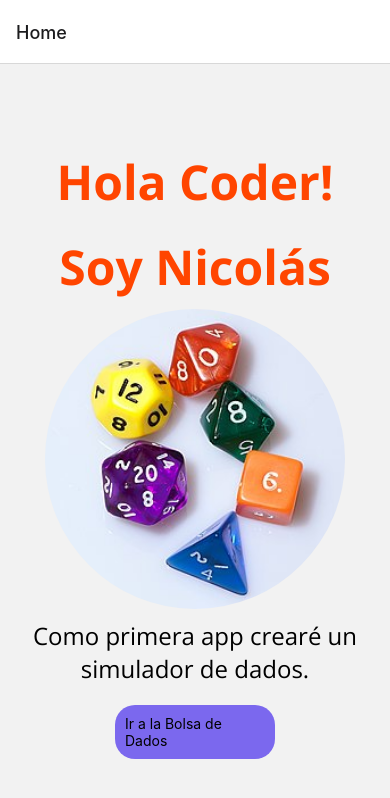
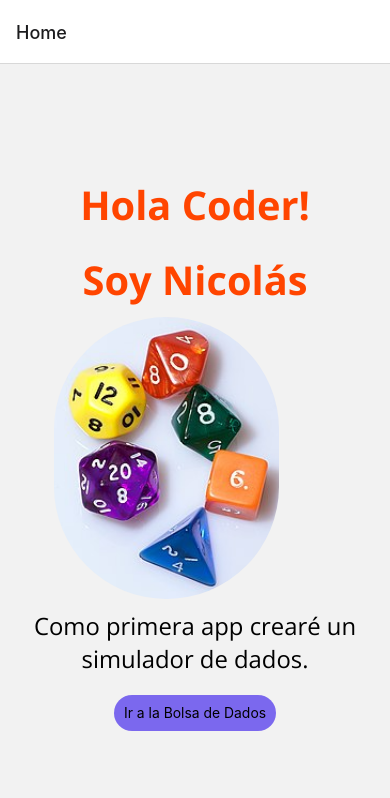
Before and after one commit to Nikkun13/androidApp, a React Native app: screen / in a window 390 px wide. Shown: the top 798 px of the page. Built offline with nearby package versions, Linux system fonts and the light colour scheme.

Commit message:
CuartaEntregaV1.5

```diff
--- a/App.js
+++ b/App.js
@@ -1,14 +1,8 @@
 import * as SplashScreen from "expo-splash-screen";
 
-import React, { useEffect, useState } from "react";
+import React, { useEffect } from "react";
 
 import DiceNavigator from "./src/navigators/DiceNavigator";
-// import BolsaScreen from "./src/screens/BolsaScreen";
-// import MenuInicialScreen from "./src/screens/MenuInicialScreen";
-// import ResultadosScreen from "./src/screens/ResultadosScreen";
-import { StatusBar } from "expo-status-bar";
-import { View } from "react-native";
-import { styles } from "./styles";
 import { useFonts } from "expo-font";
 
 SplashScreen.preventAutoHideAsync();
@@ -19,9 +13,6 @@ export default function App() {
     "open-sans-bold": require("./assets/fonts/OpenSans-Bold.ttf"),
     "roboto-bold": require("./assets/fonts/RobotoSlab-Bold.ttf"),
   });
-  // const [bolsa, setBolsa] = useState(true);
-  // const [resultPage, setResultPage] = useState(true);
-  //const [dices, setDices] = useState([]);
 
   useEffect(() => {
     if (fontsLoaded) {
@@ -29,45 +20,8 @@ export default function App() {
     }
   }, [fontsLoaded]);
 
-  // const irBolsa = () => {
-  //   setBolsa(!bolsa);
-  //   setDices([]);
-  // };
-
-  // const irResultados = () => {
-  //   setResultPage(!resultPage);
-  // };
-
   if (!fontsLoaded) {
     return null;
   }
-  return (
-    <DiceNavigator />
-    // <View style={styles.container}>
-    //   <View>
-    //     {bolsa ? (
-    //       <MenuInicialScreen irBolsa={irBolsa} />
-    //     ) : (
-    //       <>
-    //         {resultPage ? (
-    //           <BolsaScreen
-    //             irBolsa={irBolsa}
-    //             irResultados={irResultados}
-    //             dices={dices}
-    //             setDices={setDices}
-    //           />
-    //         ) : (
-    //           <ResultadosScreen
-    //             irBolsa={irBolsa}
-    //             irResultados={irResultados}
-    //             dices={dices}
-    //           />
-    //         )}
-    //       </>
-    //     )}
-    //   </View>
-
-    //   <StatusBar style="auto" />
-    // </View>
-  );
+  return <DiceNavigator />;
 }
--- a/src/components/Button.js
+++ b/src/components/Button.js
@@ -12,7 +12,7 @@ const Button = ({ styleButtonType, onPress, title, disabled }) => {
           onPress={onPress}
           disabled={disabled}
         >
-          <Text>{title}</Text>
+          <Text style={styles.buttonText}>{title}</Text>
         </Pressable>
       ) : (
         <Pressable
@@ -20,7 +20,7 @@ const Button = ({ styleButtonType, onPress, title, disabled }) => {
           onPress={onPress}
           disabled={disabled}
         >
-          <Text>{title}</Text>
+          <Text style={styles.buttonText}>{title}</Text>
         </Pressable>
       )}
     </>
--- a/styles.js
+++ b/styles.js
@@ -1,7 +1,15 @@
+import { Dimensions, StyleSheet } from "react-native";
+
 import Colors from "./src/constants/Colors";
-import { StyleSheet } from "react-native";
+
+const tamanioUno = (40 * Dimensions.get("window").width) / 392;
+const tamanioDos = (24 * Dimensions.get("window").width) / 392;
+const tamanioTres = (16 * Dimensions.get("window").width) / 392;
+const tamanioCuatro = (14 * Dimensions.get("window").width) / 392;
+const tamanioCinco = (20 * Dimensions.get("window").width) / 392;
 
 export const styles = StyleSheet.create({
+  //Estilos referentes a cada Screen
   container: {
     flex: 1,
     backgroundColor: Colors.fondoMenu,
@@ -19,11 +27,19 @@ export const styles = StyleSheet.create({
     alignItems: "center",
     justifyContent: "center",
   },
+  resultPage: {
+    flex: 1,
+    backgroundColor: Colors.fondoResultado,
+    alignItems: "center",
+    justifyContent: "center",
+  },
+
+  //Estilos referentes al texto e imagenes
   textoUno: {
     color: Colors.titulo,
     paddingBottom: 10,
     paddingTop: 10,
-    fontSize: 48,
+    fontSize: tamanioUno,
     textAlign: "center",
     fontFamily: "open-sans-bold",
   },
@@ -31,22 +47,16 @@ export const styles = StyleSheet.create({
     color: Colors.texto,
     paddingBottom: 10,
     paddingTop: 10,
-    fontSize: 24,
+    fontSize: tamanioDos,
     textAlign: "center",
     fontFamily: "open-sans",
   },
   textoTres: {
     color: Colors.texto,
-    fontSize: 16,
+    fontSize: tamanioTres,
     textAlign: "center",
     padding: 10,
     fontFamily: "open-sans",
-  },
-  numeroDado: {
-    color: Colors.texto,
-    fontSize: 14,
-    textAlign: "center",
-    fontFamily: "roboto-bold",
   },
   centrar: {
     alignItems: "stretch",
@@ -55,17 +65,38 @@ export const styles = StyleSheet.create({
     paddingBottom: 10,
   },
   imagen: {
-    height: 300,
-    width: 300,
+    height: Dimensions.get("window").height / 3,
+    minHeight: 200,
+    width: Dimensions.get("window").height / 3,
+    maxWidth: "80%",
+    minWidth: 200,
     borderRadius: 150,
+  },
+  inputContainer: {
+    marginTop: 10,
+    flexDirection: "row",
+    justifyContent: "space-between",
+    alignItems: "center",
   },
   input: {
     width: 150,
     borderBottomColor: "black",
     borderBottomWidth: 1,
-    fontSize: 16,
+    fontSize: tamanioTres,
     textAlign: "center",
     margin: 5,
+  },
+  resultadosTexto: {
+    fontFamily: "roboto-bold",
+    fontSize: tamanioTres,
+  },
+
+  //Estilos referentes a los dados
+  numeroDado: {
+    color: Colors.texto,
+    fontSize: tamanioCuatro,
+    textAlign: "center",
+    fontFamily: "roboto-bold",
   },
   diceContainer: {
     marginTop: 30,
@@ -101,6 +132,13 @@ export const styles = StyleSheet.create({
   colorVeinte: {
     backgroundColor: Colors.dadoVeinte,
   },
+  resultados: {
+    flexDirection: "row",
+    alignItems: "center",
+    paddingHorizontal: 10,
+  },
+
+  //Estilos del Modal
   modalMainView: {
     flex: 1,
     justifyContent: "center",
@@ -124,7 +162,7 @@ export const styles = StyleSheet.create({
   modalTitle: {
     padding: 10,
     borderRadius: 5,
-    fontSize: 20,
+    fontSize: tamanioCinco,
     fontWeight: "bold",
     textAlign: "center",
   },
@@ -136,17 +174,13 @@ export const styles = StyleSheet.create({
     flexDirection: "row",
     justifyContent: "space-between",
   },
-  inputContainer: {
-    marginTop: 10,
-    flexDirection: "row",
-    justifyContent: "space-between",
-    alignItems: "center",
-  },
+
+  //Estilos de los Botones
   button: {
     borderRadius: 20,
     padding: 10,
     margin: 10,
-    width: 160,
+    width: Dimensions.get("window").width / 2.4,
     alignItems: "center",
   },
   buttonAgregar: {
@@ -170,19 +204,7 @@ export const styles = StyleSheet.create({
   buttonVaciar: {
     backgroundColor: Colors.botonVaciar,
   },
-  resultados: {
-    flexDirection: "row",
-    alignItems: "center",
-    paddingHorizontal: 10,
-  },
-  resultadosTexto: {
-    fontFamily: "roboto-bold",
-    fontSize: 16,
-  },
-  resultPage: {
-    flex: 1,
-    backgroundColor: Colors.fondoResultado,
-    alignItems: "center",
-    justifyContent: "center",
+  buttonText: {
+    fontSize: tamanioCuatro,
   },
 });
```
